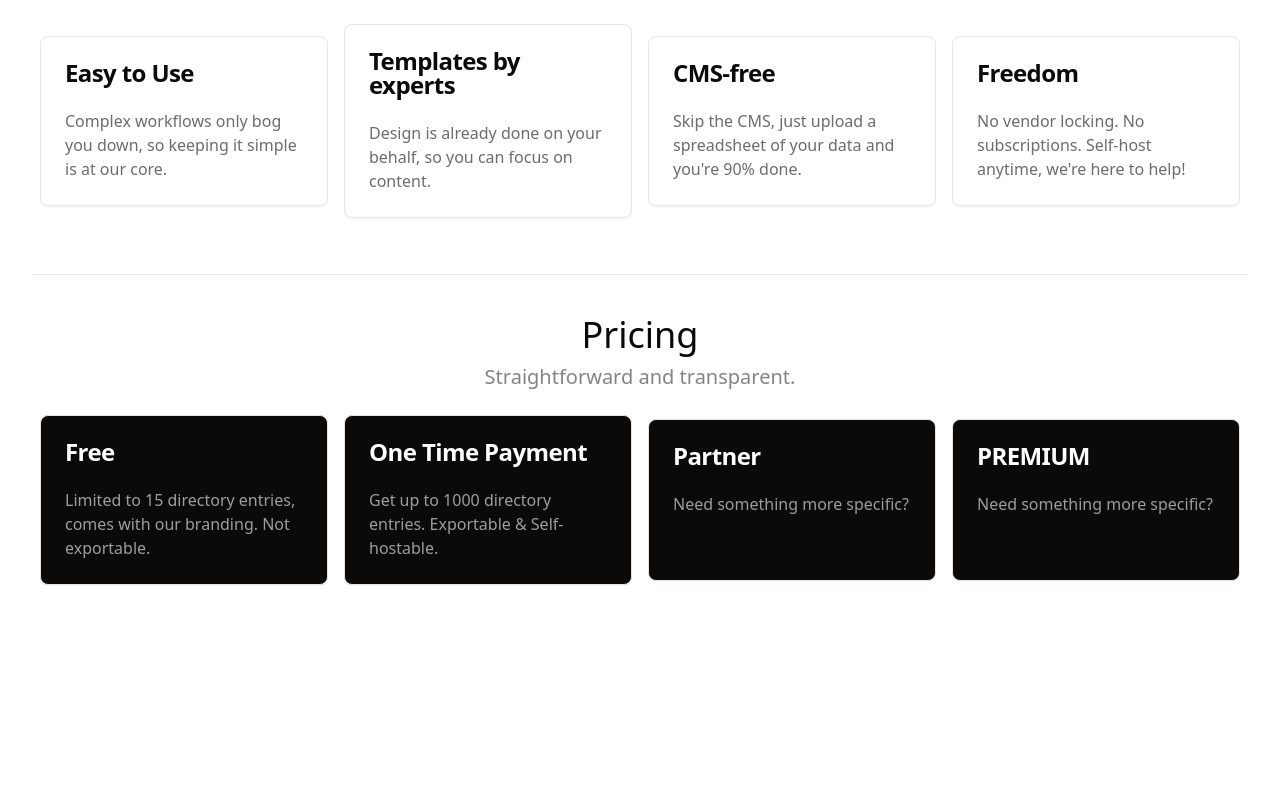
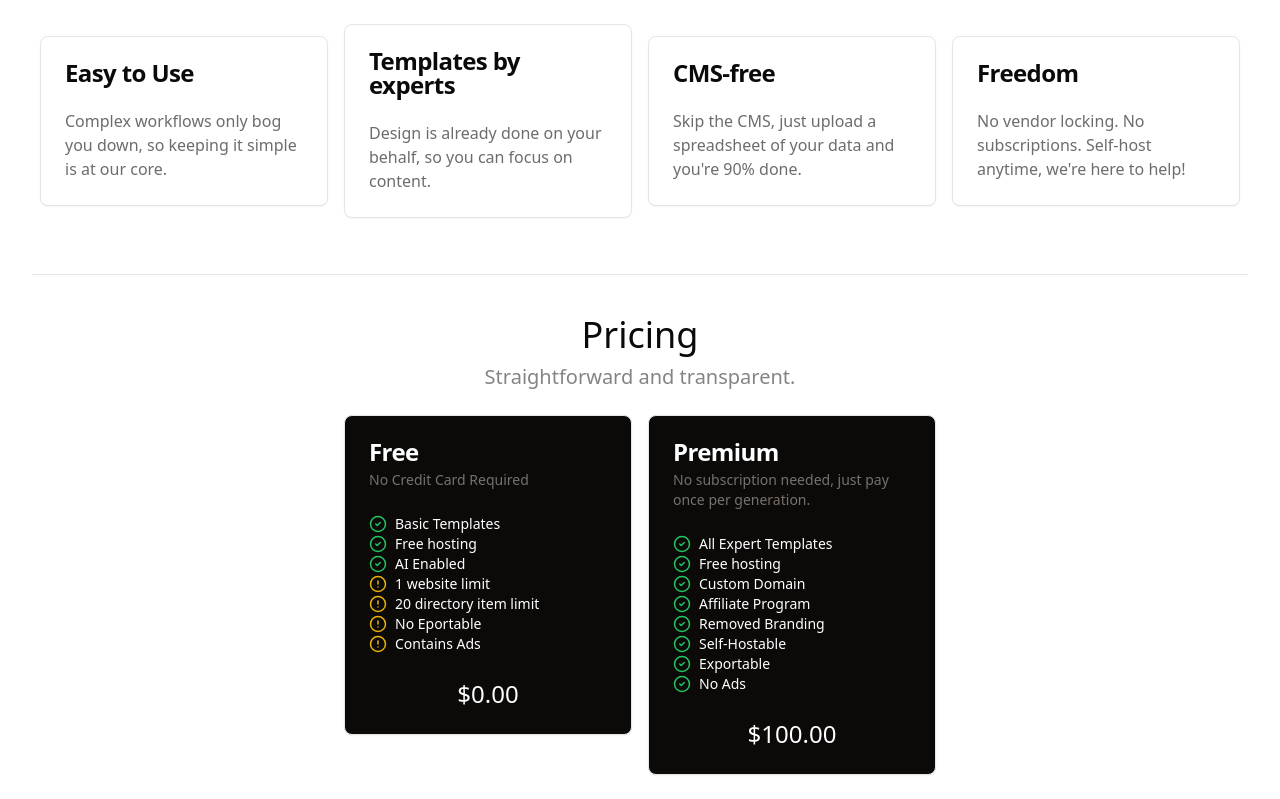
Before and after one commit to mrvfino/directory_maker_pro, a Next.js app in the folder landing/: page / in a window 1280 px wide. Shown: the part 1221-2020 px from the top of the page. Before the commit the page ends 1830 px from the top, so only its background shows below. Built offline with nearby package versions, Linux system fonts and the light colour scheme.

Commit message:
feat: custimzable pricing

```diff
--- a/landing/src/components/pricing-section.tsx
+++ b/landing/src/components/pricing-section.tsx
@@ -1,29 +1,50 @@
-import { Card, CardContent, CardHeader, CardTitle } from "./ui/card";
+import {
+  AlertCircle,
+  CheckCircle2,
+  CircleDot,
+  CircleOff,
+  XCircleIcon,
+} from "lucide-react";
+import {
+  Card,
+  CardContent,
+  CardDescription,
+  CardFooter,
+  CardHeader,
+  CardTitle,
+} from "./ui/card";
 
 interface PricingSectionProps {}
 
 export default function PricingSection({}: PricingSectionProps) {
   const prices = [
     {
-      title: "Free",
-      content:
-        "Limited to 15 directory entries, comes with our branding. Not exportable.",
+      header: "Free",
+      subheader: "No Credit Card Required",
+      positives: ["Basic Templates", "Free hosting", "AI Enabled"],
+      negatives: [
+        "1 website limit",
+        "20 directory item limit",
+        "No Eportable",
+        "Contains Ads",
+      ],
       price: "$0.00",
     },
     {
-      title: "One Time Payment",
-      content: "Get up to 1000 directory entries. Exportable & Self-hostable.",
+      header: "Premium",
+      subheader: "No subscription needed, just pay once per generation.",
+      positives: [
+        "All Expert Templates",
+        "Free hosting",
+        "Custom Domain",
+        "Affiliate Program",
+        "Removed Branding",
+        "Self-Hostable",
+        "Exportable",
+        "No Ads",
+      ],
+      negatives: [],
       price: "$100.00",
-    },
-    {
-      title: "Partner",
-      content: "Need something more specific?",
-      price: "",
-    },
-    {
-      title: "PREMIUM",
-      content: "Need something more specific?",
-      price: "",
     },
   ];
 
@@ -33,18 +54,47 @@ export default function PricingSection({}: PricingSectionProps) {
       <p className="text-foreground/50 text-md max-w-2xl p-2 text-center md:text-xl">
         Straightforward and transparent.
       </p>
-      <div className="bg m-4 flex w-screen flex-col items-center gap-4 md:flex-row md:justify-center">
+      <div className="bg m-4 flex w-screen flex-col items-center gap-4 md:flex-row md:items-start md:justify-center">
         {prices.map((value, index) => (
           <Card
             key={index}
             className="bg-foreground text-background aspect-video w-72"
           >
             <CardHeader>
-              <CardTitle>{value.title}</CardTitle>
+              <CardTitle>{value.header}</CardTitle>
+              <CardDescription>{value.subheader}</CardDescription>
             </CardHeader>
             <CardContent>
-              <p className="text-background/60">{value.content}</p>
+              <ul className="text-sm">
+                {value.positives.map((value, index) => (
+                  <li key={index}>
+                    <div className="flex flex-row items-center gap-2 font-medium">
+                      <CheckCircle2
+                        className="font-bold text-green-500"
+                        size={18}
+                      />
+                      {value}
+                    </div>
+                  </li>
+                ))}
+                {value.negatives.map((value, index) => (
+                  <li key={index}>
+                    <div className="flex flex-row items-center gap-2 font-light">
+                      <AlertCircle
+                        className="font-bold text-yellow-500"
+                        size={18}
+                      />
+                      {value}
+                    </div>
+                  </li>
+                ))}
+              </ul>
             </CardContent>
+            <CardFooter>
+              <div className="w-full">
+                <p className="text-center text-2xl">{value.price}</p>
+              </div>
+            </CardFooter>
           </Card>
         ))}
       </div>
```
